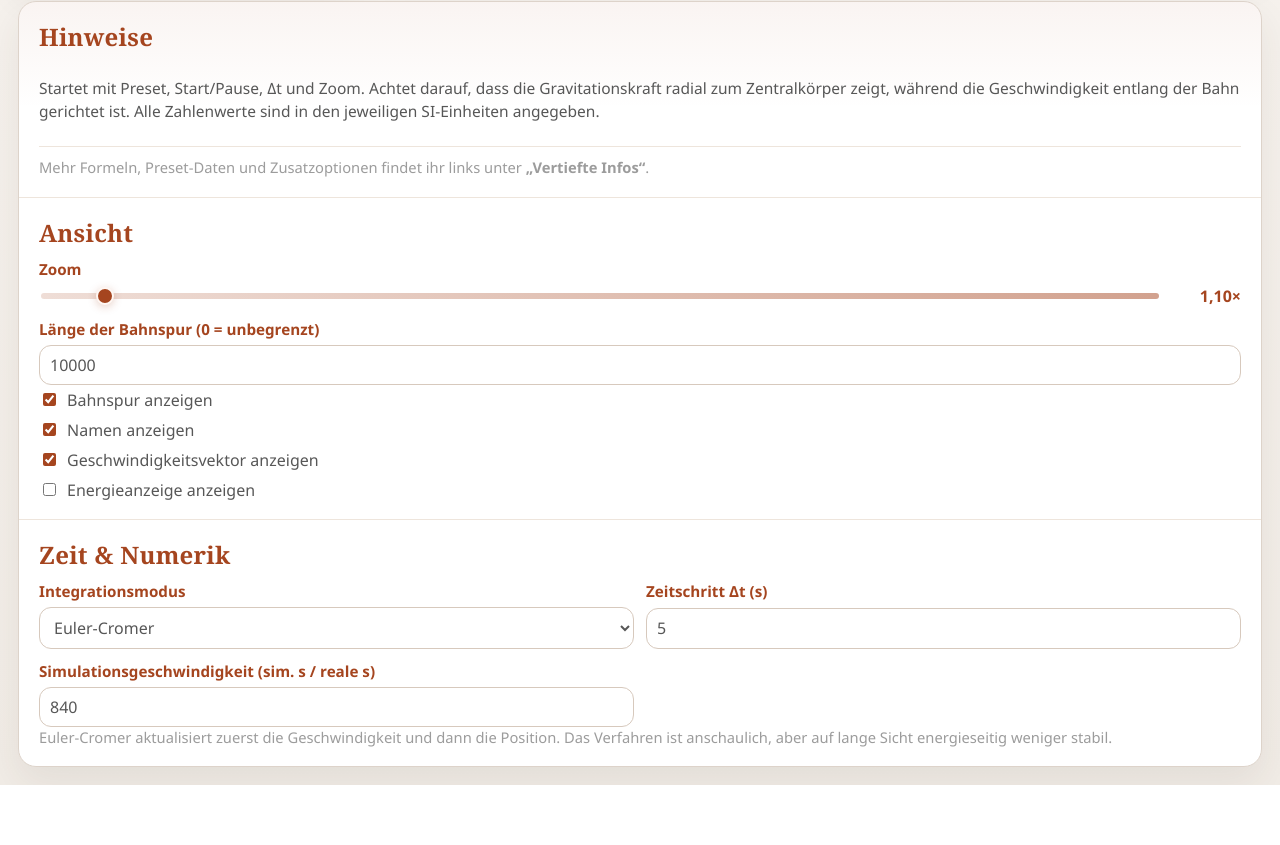
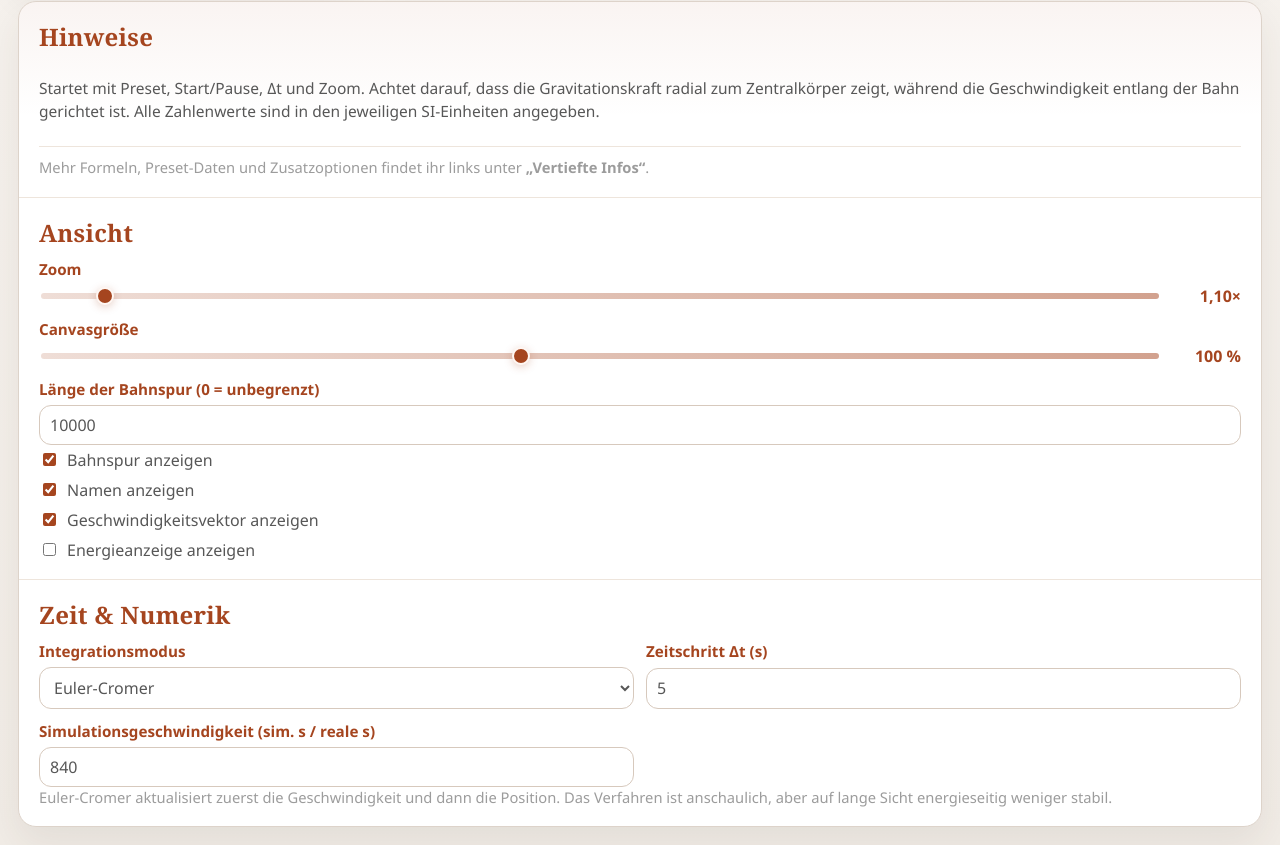
Before and after one commit to ryoukif/simulation_gravitationsgesetz, a plain HTML site: page index.html in a window 1280 px wide. Shown: the part 1081-1926 px from the top of the page. Before the commit the page ends 1866 px from the top, so only its background shows below. Drawn offline with nearby package versions, Linux system fonts and the light colour scheme.

Commit message:
Add canvas size slider

```diff
--- a/index.html
+++ b/index.html
@@ -277,6 +277,13 @@
               </div>
             </div>
             <div class="field">
+              <label for="canvasSizeInput">Canvasgröße</label>
+              <div class="range-row">
+                <input id="canvasSizeInput" type="range" min="0.7" max="1.4" step="0.05" value="1" />
+                <span id="canvasSizeValueText" class="range-value">100&nbsp;%</span>
+              </div>
+            </div>
+            <div class="field">
               <label for="trailLengthInput">Länge der Bahnspur (0 = unbegrenzt)</label>
               <input id="trailLengthInput" type="number" min="0" max="50000" step="10" />
             </div>
--- a/simulation.js
+++ b/simulation.js
@@ -41,6 +41,8 @@ const elements = {
   speedFactorInput: document.getElementById("speedFactorInput"),
   zoomInput: document.getElementById("zoomInput"),
   zoomValueText: document.getElementById("zoomValueText"),
+  canvasSizeInput: document.getElementById("canvasSizeInput"),
+  canvasSizeValueText: document.getElementById("canvasSizeValueText"),
   trailLengthInput: document.getElementById("trailLengthInput"),
   arrowScaleInput: document.getElementById("arrowScaleInput"),
   distanceInput: document.getElementById("distanceInput"),
@@ -87,6 +89,7 @@ const state = {
     dt: 5,
     speedFactor: 4500,
     zoom: 1,
+    canvasScale: 1,
     trailLength: 10000,
     arrowScale: 1,
     showTrail: true,
@@ -105,6 +108,10 @@ const state = {
 
 function formatZoomFactor(value) {
   return `${value.toFixed(2).replace(".", ",")}×`;
+}
+
+function formatCanvasScale(value) {
+  return `${Math.round(value * 100)} %`;
 }
 
 function initializePresetSelect() {
@@ -185,6 +192,7 @@ function readControls() {
     Number(elements.speedFactorInput.value) || state.preset.recommended.speedFactor,
   );
   state.controls.zoom = Math.max(0.05, Number(elements.zoomInput.value) || state.preset.recommended.zoom);
+  state.controls.canvasScale = Math.max(0.7, Math.min(1.4, Number(elements.canvasSizeInput.value) || 1));
   state.controls.trailLength = Math.max(
     0,
     Math.round(Number(elements.trailLengthInput.value) || state.preset.recommended.trailLength),
@@ -319,6 +327,9 @@ function updateUiStatus() {
   setBadgeText(elements.scaleModeBadge, `Darstellung: ${getScaleModeLabel()}`);
   if (elements.zoomValueText) {
     elements.zoomValueText.textContent = formatZoomFactor(state.controls.zoom);
+  }
+  if (elements.canvasSizeValueText) {
+    elements.canvasSizeValueText.textContent = formatCanvasScale(state.controls.canvasScale);
   }
   updateIntegratorInfo(elements.integratorInfo, state.controls.integrator);
   elements.energyPanel.hidden = !state.controls.showEnergy;
@@ -787,6 +798,7 @@ function bindEvents() {
     elements.dtInput,
     elements.speedFactorInput,
     elements.zoomInput,
+    elements.canvasSizeInput,
     elements.trailLengthInput,
     elements.arrowScaleInput,
     elements.showTrailInput,
@@ -799,7 +811,7 @@ function bindEvents() {
     element.addEventListener("input", () => {
       readControls();
       updateUiStatus();
-      if (element === elements.showEnergyInput) {
+      if (element === elements.showEnergyInput || element === elements.canvasSizeInput) {
         resizeCanvases();
         if (elements.showEnergyInput.checked) {
           requestAnimationFrame(() => {
@@ -838,7 +850,8 @@ function resizeCanvases() {
   const toolbarHeight = elements.canvasToolbar?.getBoundingClientRect().height ?? 0;
   const legendHeight = elements.canvasLegend?.getBoundingClientRect().height ?? 0;
   const simulationWidth = Math.max(640, Math.round(currentRect.width));
-  const simulationHeight = Math.max(420, Math.round(panelHeight - toolbarHeight - legendHeight));
+  const baseHeight = Math.max(420, Math.round(panelHeight - toolbarHeight - legendHeight));
+  const simulationHeight = Math.max(320, Math.round(baseHeight * state.controls.canvasScale));
   const simulationViewport = configureCanvas(canvas, ctx, simulationWidth, simulationHeight);
 
   const energyRect = elements.energyPanel.hidden ? { width: simulationWidth } : energyCanvas.getBoundingClientRect();
```
